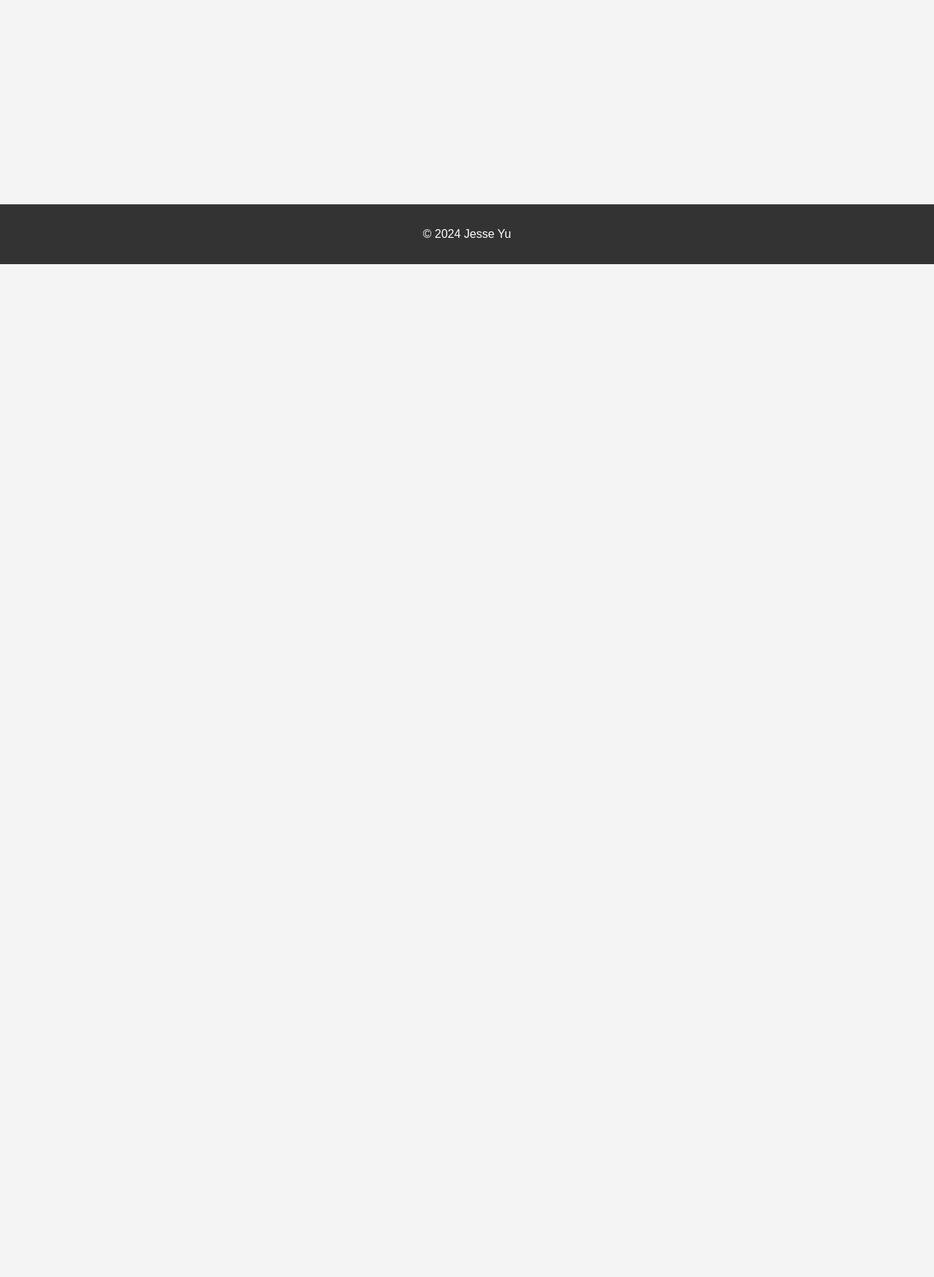
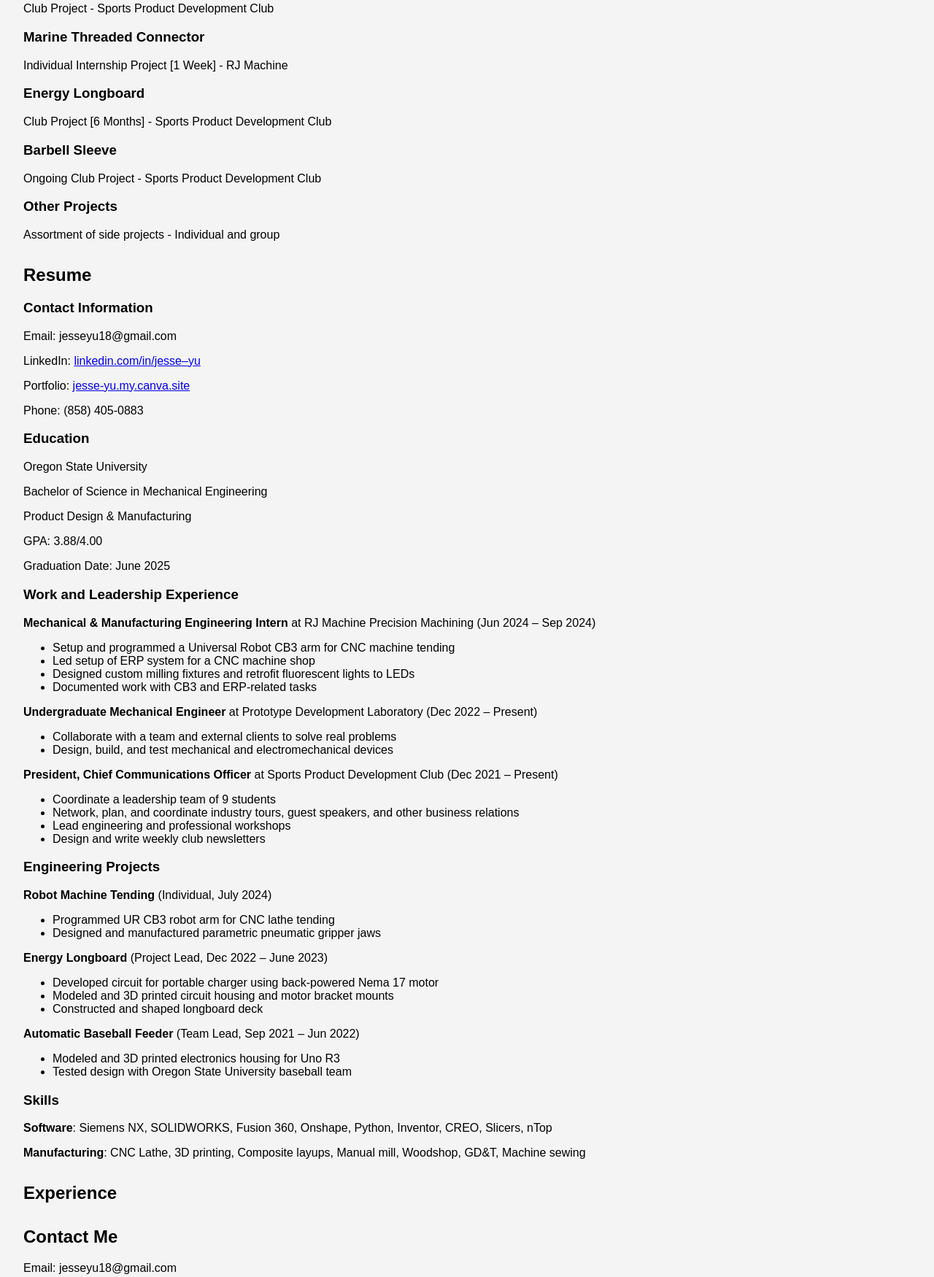
Before and after one commit to yu-jesse/yu-jesse.github.io, a plain HTML site: page index.html in a window 1280 px wide. Shown: the part 438-2188 px from the top of the page at 73% size. Before the commit the page ends 800 px from the top, so only its background shows below. Drawn offline with Linux system fonts and the light colour scheme.

Commit message:
Update index.html

```diff
--- a/index.html
+++ b/index.html
@@ -3,37 +3,122 @@
 <head>
     <meta charset="UTF-8">
     <meta name="viewport" content="width=device-width, initial-scale=1.0">
-    <title>My Mechanical Engineering Projects</title>
+    <title>Jesse Yu's Mechanical Engineering Projects</title>
     <link rel="stylesheet" href="styles.css">
 </head>
 <body>
     <header>
-        <h1>My Mechanical Engineering Projects</h1>
+        <h1>Jesse Yu's Mechanical Engineering Projects</h1>
         <nav>
             <ul>
                 <li><a href="#projects">Projects</a></li>
                 <li><a href="#resume">Resume</a></li>
                 <li><a href="#experience">Experience</a></li>
+                <li><a href="#contact">Contact</a></li>
             </ul>
         </nav>
     </header>
     <main>
         <section id="projects">
             <h2>Projects</h2>
-            <!-- Add your projects here -->
+            <article>
+                <h3>Bicycle & Lamp Design</h3>
+                <p>Class Projects [6 Weeks] - Engineering Graphics & Modeling</p>
+            </article>
+            <article>
+                <h3>Spring Loaded Putter</h3>
+                <p>Club Project [10 Weeks] - Sports Product Development Club</p>
+            </article>
+            <article>
+                <h3>Automatic Baseball Feeder</h3>
+                <p>Club Project - Sports Product Development Club</p>
+            </article>
+            <article>
+                <h3>Marine Threaded Connector</h3>
+                <p>Individual Internship Project [1 Week] - RJ Machine</p>
+            </article>
+            <article>
+                <h3>Energy Longboard</h3>
+                <p>Club Project [6 Months] - Sports Product Development Club</p>
+            </article>
+            <article>
+                <h3>Barbell Sleeve</h3>
+                <p>Ongoing Club Project - Sports Product Development Club</p>
+            </article>
+            <article>
+                <h3>Other Projects</h3>
+                <p>Assortment of side projects - Individual and group</p>
+            </article>
         </section>
         <section id="resume">
             <h2>Resume</h2>
-            <!-- Add your resume here -->
+            <article>
+                <h3>Contact Information</h3>
+                <p>Email: jesseyu18@gmail.com</p>
+                <p>LinkedIn: <a href="https://linkedin.com/in/jesse–yu">linkedin.com/in/jesse–yu</a></p>
+                <p>Portfolio: <a href="https://jesse-yu.my.canva.site">jesse-yu.my.canva.site</a></p>
+                <p>Phone: (858) 405-0883</p>
+            </article>
+            <article>
+                <h3>Education</h3>
+                <p>Oregon State University</p>
+                <p>Bachelor of Science in Mechanical Engineering</p>
+                <p>Product Design & Manufacturing</p>
+                <p>GPA: 3.88/4.00</p>
+                <p>Graduation Date: June 2025</p>
+            </article>
+            <article>
+                <h3>Work and Leadership Experience</h3>
+                <p><strong>Mechanical & Manufacturing Engineering Intern</strong> at RJ Machine Precision Machining (Jun 2024 – Sep 2024)</p>
+                <ul>
+                    <li>Setup and programmed a Universal Robot CB3 arm for CNC machine tending</li>
+                    <li>Led setup of ERP system for a CNC machine shop</li>
+                    <li>Designed custom milling fixtures and retrofit fluorescent lights to LEDs</li>
+                    <li>Documented work with CB3 and ERP-related tasks</li>
+                </ul>
+                <p><strong>Undergraduate Mechanical Engineer</strong> at Prototype Development Laboratory (Dec 2022 – Present)</p>
+                <ul>
+                    <li>Collaborate with a team and external clients to solve real problems</li>
+                    <li>Design, build, and test mechanical and electromechanical devices</li>
+                </ul>
+                <p><strong>President, Chief Communications Officer</strong> at Sports Product Development Club (Dec 2021 – Present)</p>
+                <ul>
+                    <li>Coordinate a leadership team of 9 students</li>
+                    <li>Network, plan, and coordinate industry tours, guest speakers, and other business relations</li>
+                    <li>Lead engineering and professional workshops</li>
+                    <li>Design and write weekly club newsletters</li>
+                </ul>
+            </article>
+            <article>
+                <h3>Engineering Projects</h3>
+                <p><strong>Robot Machine Tending</strong> (Individual, July 2024)</p>
+                <ul>
+                    <li>Programmed UR CB3 robot arm for CNC lathe tending</li>
+                    <li>Designed and manufactured parametric pneumatic gripper jaws</li>
+                </ul>
+                <p><strong>Energy Longboard</strong> (Project Lead, Dec 2022 – June 2023)</p>
+                <ul>
+                    <li>Developed circuit for portable charger using back-powered Nema 17 motor</li>
+                    <li>Modeled and 3D printed circuit housing and motor bracket mounts</li>
+                    <li>Constructed and shaped longboard deck</li>
+                </ul>
+                <p><strong>Automatic Baseball Feeder</strong> (Team Lead, Sep 2021 – Jun 2022)</p>
+                <ul>
+                    <li>Modeled and 3D printed electronics housing for Uno R3</li>
+                    <li>Tested design with Oregon State University baseball team</li>
+                </ul>
+            </article>
+            <article>
+                <h3>Skills</h3>
+                <p><strong>Software</strong>: Siemens NX, SOLIDWORKS, Fusion 360, Onshape, Python, Inventor, CREO, Slicers, nTop</p>
+                <p><strong>Manufacturing</strong>: CNC Lathe, 3D printing, Composite layups, Manual mill, Woodshop, GD&T, Machine sewing</p>
+            </article>
         </section>
         <section id="experience">
             <h2>Experience</h2>
-            <!-- Add your experiences here -->
+            <!-- Add your detailed experience content here -->
         </section>
-    </main>
-    <footer>
-        <p>&copy; 2024 Jesse Yu</p>
-    </footer>
-    <script src="scripts.js"></script>
-</body>
-</html>
+        <section id="contact">
+            <h2>Contact Me</h2>
+            <p>Email: jesseyu18@gmail.com</p>
+            <p>Cell: (858)
```
